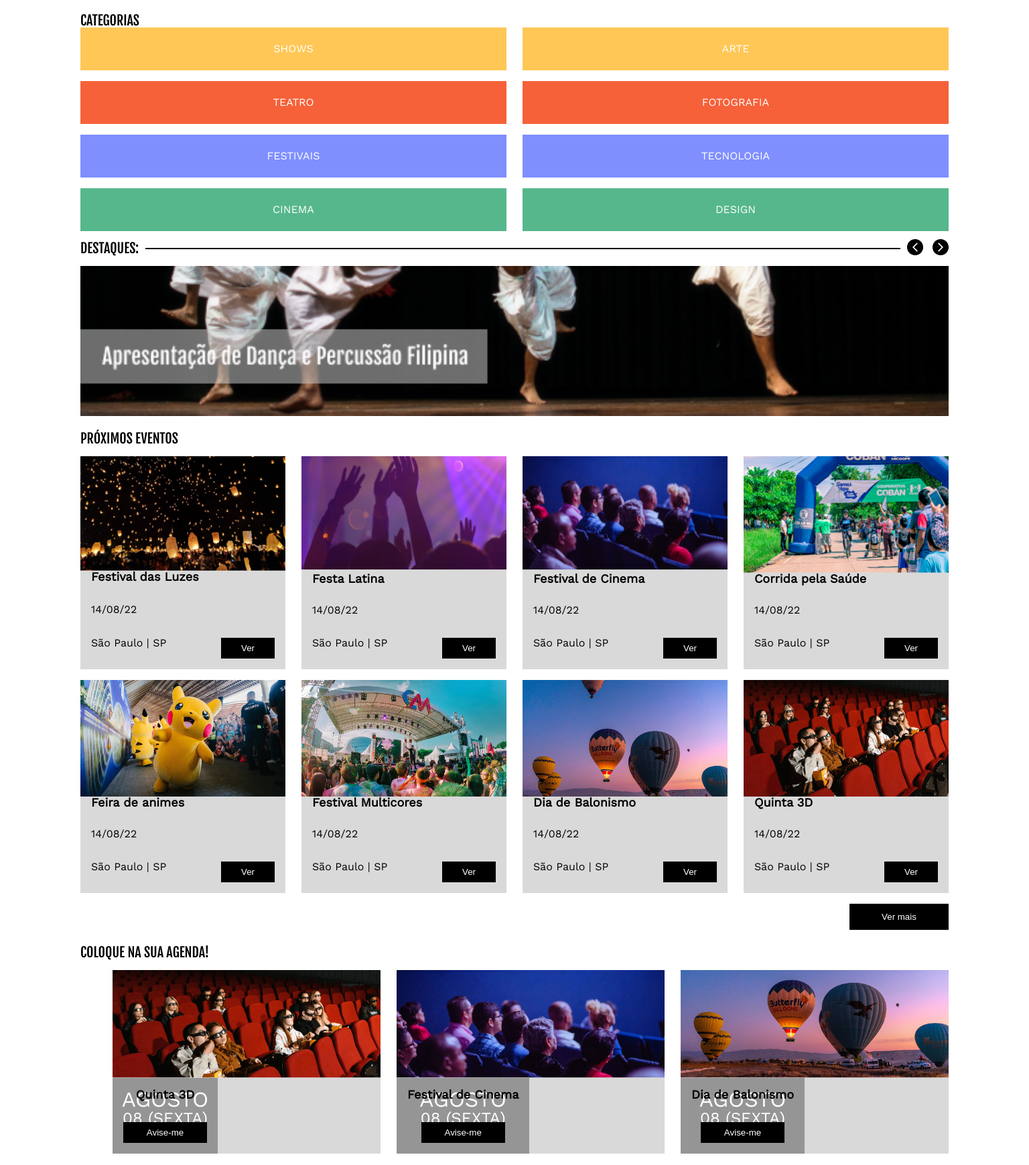
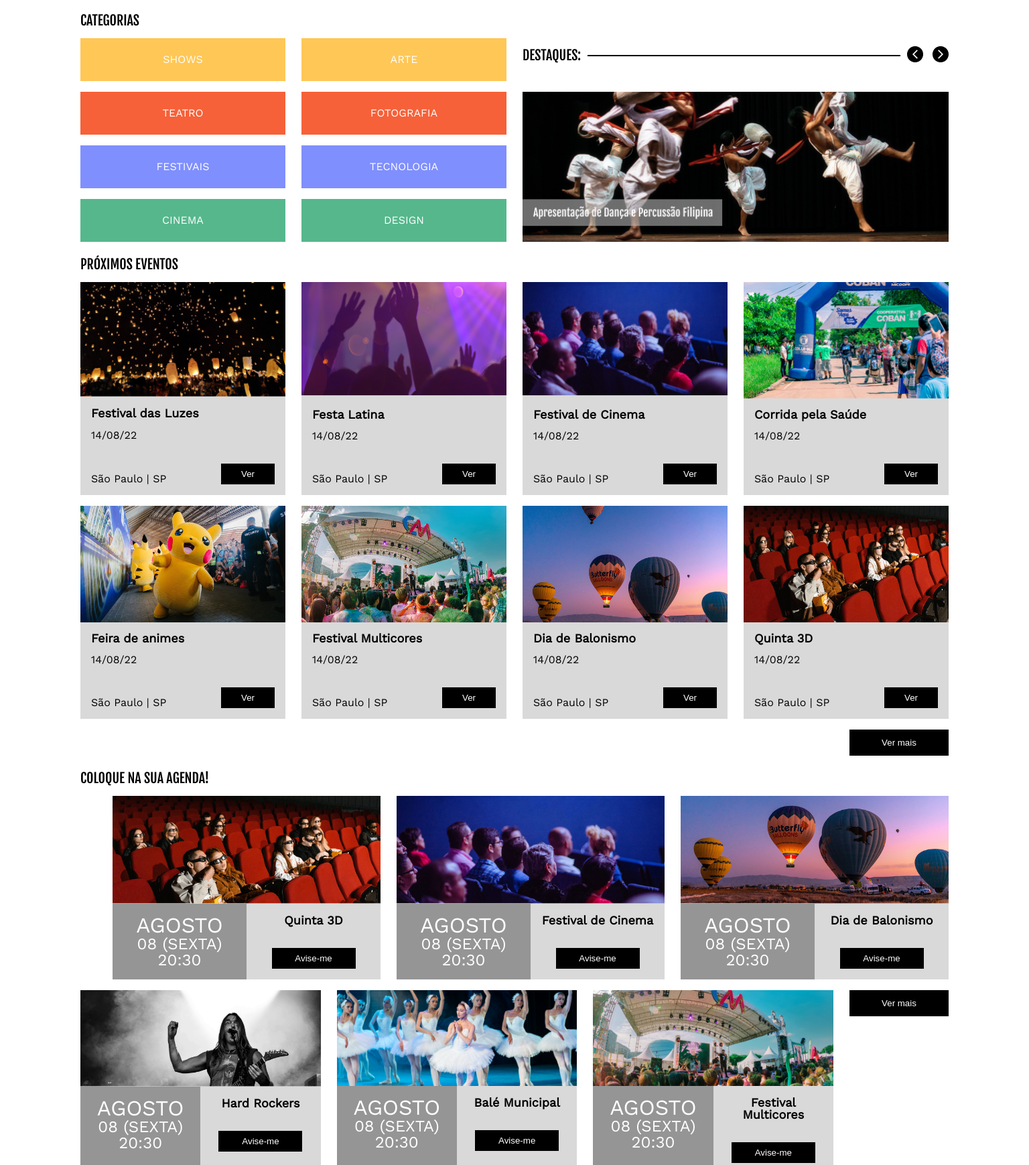
Before and after one commit to Shayn1227/Alura, a website: page src/Alura-grid-flexbox/index.html in a window 1536 px wide. Shown: the part 631-2370 px from the top of the page at 67% size. Drawn offline with nearby package versions, Linux system fonts and the light colour scheme.

Commit message:
Curso alura de grid e flexbox finalizado

```diff
--- a/src/Alura-grid-flexbox/assets/style/flex.css
+++ b/src/Alura-grid-flexbox/assets/style/flex.css
@@ -39,8 +39,23 @@
     display: flex;
     flex-wrap: wrap;
     column-gap: 1.5rem;
-    row-gap: 1.5rem;
+    row-gap: 1rem;
     justify-content: center
+}
+
+.agenda__item {
+    flex-grow: 1;
+    max-width: 400px;
+}
+
+.rodape {
+    display: flex;
+    flex-wrap: wrap;
+    justify-content: space-between;
+}
+
+.rodape__logo {
+    align-self: end;
 }
 
 @media (min-width: 720px) {
@@ -69,12 +84,6 @@
         flex-wrap: nowrap;
     }
 
-    .agenda__item {
-        flex-grow: 1;
-        max-width: 400px;
-        flex-direction: column;
-    }
-
     .menu__item:nth-child(1) {
         order: 1;
     }
--- a/src/Alura-grid-flexbox/assets/style/grid.css
+++ b/src/Alura-grid-flexbox/assets/style/grid.css
@@ -29,6 +29,7 @@
 
 .eventos__item h3 {
     grid-area: nome;
+    align-self: center;
 }
 
 .eventos__item h4 {
@@ -37,6 +38,7 @@
 
 .eventos__item h5 {
     grid-area: local;
+    align-self: end;
 }
 
 .eventos__item button {
@@ -45,26 +47,12 @@
 
 .agenda__item {
     display: grid;
-    grid-template-areas:
-        "imagem imagem"
-        "info nome"
-        "info botao";
+    grid-template-columns: repeat(2, 1fr);
+    grid-template-rows: auto 1fr;
 }
 
 .agenda__item img {
-    grid-area: imagem;
-}
-
-.agenda__item div {
-    grid-area: info;
-}
-
-.agenda__item h6 {
-    grid-area: nome;
-}
-
-.agenda__item h6 {
-    grid-area: botao;
+    grid-column: 1/3;
 }
 
 @media (min-width: 720px) {
@@ -84,3 +72,33 @@
         grid-row: 1/3;
     }
 }
+
+@media (min-width: 1440px) {
+    .categorias {
+        display: grid;
+        grid-template-columns: calc(50% - 0.75rem);
+        grid-template-areas:
+            "titulo titulo"
+            "lista destaque"
+            "lista imagem";
+        grid-template-rows: auto 1fr auto;
+        row-gap: 1rem;
+        column-gap: 1.5rem;
+    }
+
+    .categorias__titulo {
+        grid-area: titulo;
+    }
+
+    .categorias__lista {
+        grid-area: lista;
+    }
+
+    .categorias__destaques {
+        grid-area: destaque;
+    }
+
+    .categorias__imagem {
+        grid-area: imagem;
+    }
+}
```
